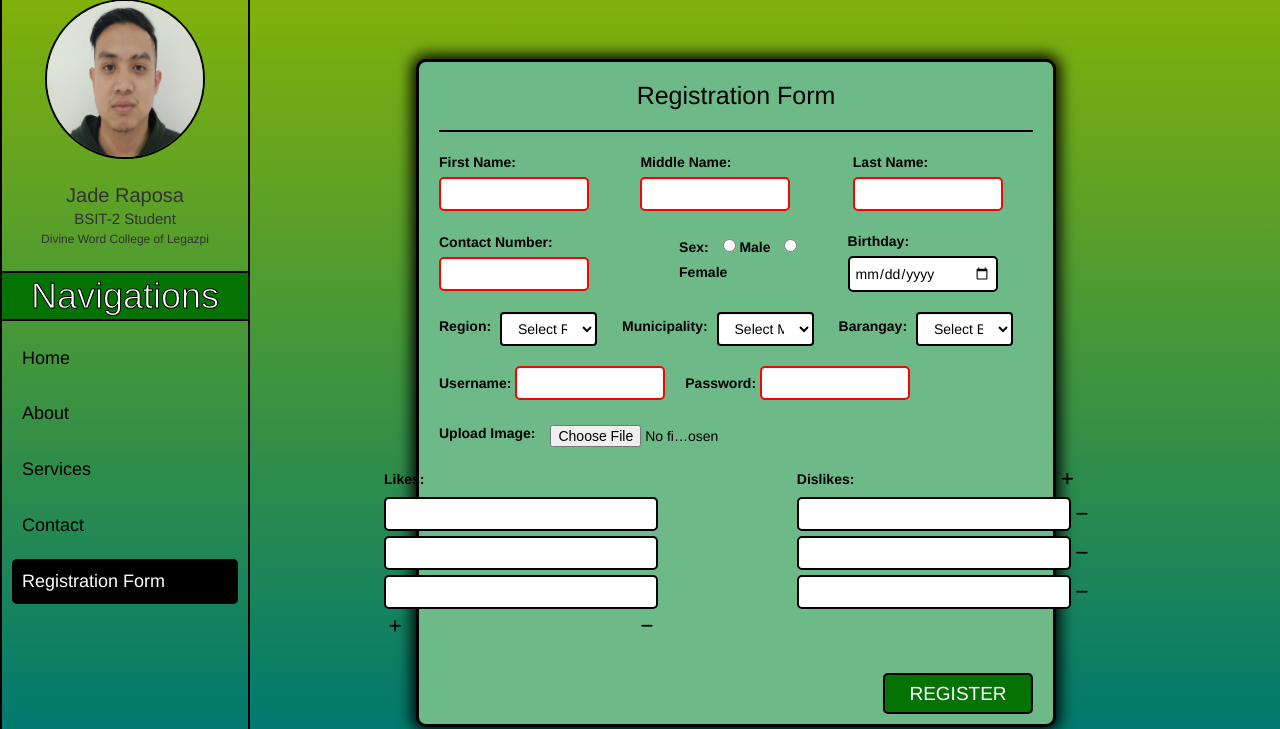
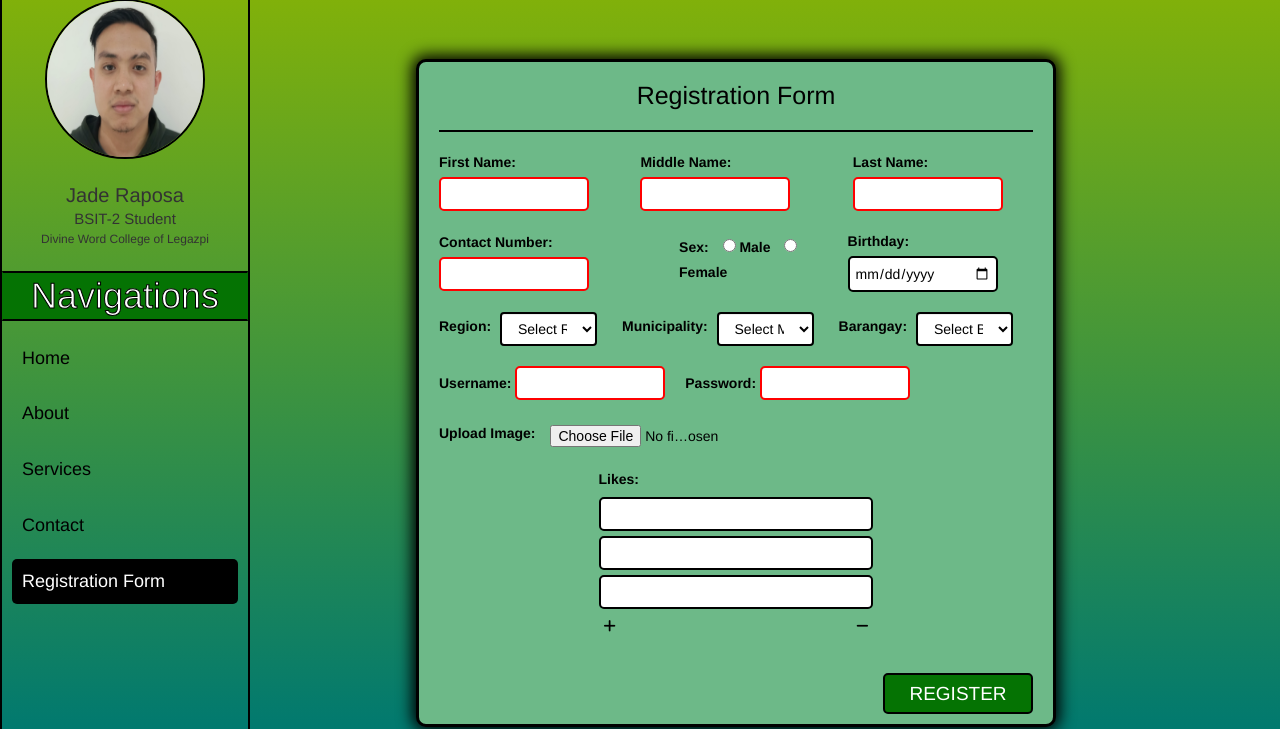
Before and after one commit to jaderaposa/VSCO_Jade, a PHP site: page / in a window 1280 px wide. Shown: the part 71-800 px from the top of the page. Run offline with PHP 8.4, Linux system fonts and the light colour scheme; data comes from the database, SQL or seed files in the repository; some libraries are stand-ins or nearby versions.

Commit message:
asdasdsa

```diff
--- a/ITPC222/Prefinals-Practical-Exam/index.php
+++ b/ITPC222/Prefinals-Practical-Exam/index.php
@@ -76,15 +76,15 @@ include('db_config.php');
               <div class="name">
                 <div>
                   <label for="firstname">First Name:</label>
-                  <input type="text" id="firstname" name="firstname" required oninput="checkInputs()">
+                  <input type="text" pattern="[A-Za-z]+" id="firstname myInput" name="firstname" required oninput="checkInputs()">
                 </div>
                 <div>
                   <label for="middlename">Middle Name:</label>
-                  <input type="text" id="middlename" name="middlename"  required oninput="checkInputs()">
+                  <input type="text" id="middlename" name="middlename myInput"  required oninput="checkInputs()">
                 </div>
                 <div>
                   <label for="lastname">Last Name:</label>
-                  <input type="text" id="lastname" name="lastname" required oninput="checkInputs()"><br>
+                  <input type="text" id="lastname" name="lastname myInput" required oninput="checkInputs()"><br>
                 </div>
               </div>
               <div class="2nd-row" style="display:flex; gap:20px;align-items: center;">
@@ -164,28 +164,6 @@ include('db_config.php');
                   <a href="#" id="remove_fields"><i class="fa fa-minus"></i></a>
                 </div>
               </div>
-
-              <div id="input-container" style="display: block;padding: 10px;">
-                <div class="input-row" style="margin: 0;">
-                  <div style="display: flex;justify-content: space-between;align-items: baseline;margin-bottom:0;">
-                  <h1>Dislikes:</h1>
-                  <button id="add-btn" style="border: none;background: transparent;padding: 0;margin: 0;margin-right: 5%;"><i class="fa fa-plus"></i></button>
-                  </div>
-                    <div class="margin-5" style="display:flex;margin-bottom: 5px;">
-                      <input type="text" name="input[]" placeholder="">
-                      <button class="remove-btn" style="border: none;background: transparent;padding: 0;margin: 0;"><i class="fa fa-minus"></i></button>
-                    </div>
-                    <div class="margin-5" style="display:flex;margin-bottom: 5px;">
-                      <input type="text" name="input[]" placeholder="">
-                      <button class="remove-btn" style="border: none;background: transparent;padding: 0;margin: 0;"><i class="fa fa-minus"></i></button>
-                    </div>
-                    <div class="margin-5" style="display:flex;margin-bottom: 5px;">
-                      <input type="text" name="input[]" placeholder="">
-                      <button class="remove-btn" style="border: none;background: transparent;padding: 0;margin: 0;"><i class="fa fa-minus"></i></button>
-                    </div>
-
-                </div>
-              </div>
             </div>
 
               <div class="submit">
@@ -244,11 +222,29 @@ include('db_config.php');
   </body>
 </html>
 
+<!-- prevent number -->
+<script>
+const firstNameInput = document.getElementById('firstname');
+  const middleNameInput = document.getElementById('middlename');
+  const lastNameInput = document.getElementById('lastname');
+
+  firstNameInput.addEventListener('input', restrictNonText);
+  middleNameInput.addEventListener('input', restrictNonText);
+  lastNameInput.addEventListener('input', restrictNonText);
+
+  function restrictNonText(event) {
+    const regex = /[^a-zA-Z]/g; // allow only text characters
+    const inputText = event.target.value;
+    const sanitizedText = inputText.replace(regex, '');
+    event.target.value = sanitizedText;
+  }
+</script>
+
 <!-- js script link -->
 <script src="js/script.js"></script>
 
 <!-- dynamic another -->
-<script src="js/daor.js"></script>
+<!-- <script src="js/daor.js"></script> -->
 
 
 
```
